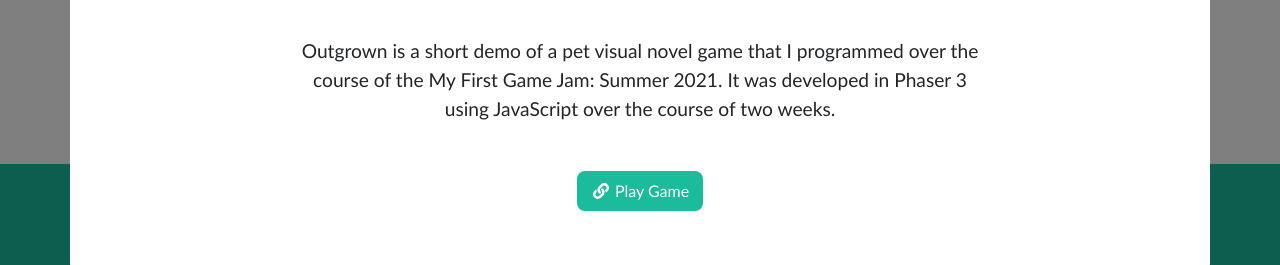
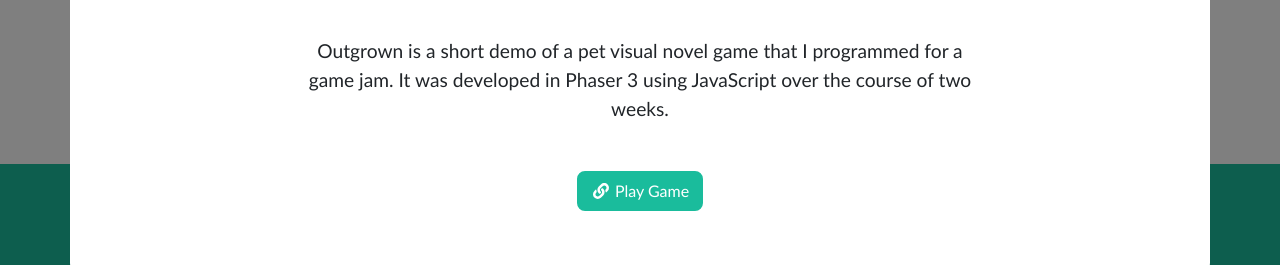
Before and after one commit to CarsonChrist/portfolio, a plain HTML site: page index.html in a window 1280 px wide. Both pictures are taken after a click on the element 260 px from the left and 1166 px from the top of the page. Shown: the part 1301-1566 px from the top of the page. Drawn offline with nearby package versions, Linux system fonts and the light colour scheme; a web font is replaced by a local one.

Commit message:
index update

```diff
--- a/index.html
+++ b/index.html
@@ -107,7 +107,7 @@
                                 </div>
                                 <!-- Portfolio Modal - Image--><img class="img-fluid rounded mb-5" src="assets/img/portfolio/outgrown.gif" alt="Outgrown" />
                                 <!-- Portfolio Modal - Text-->
-                                <p class="mb-5" style="font-size:120%">Outgrown is a short demo of a pet visual novel game that I programmed over the course of the My First Game Jam: Summer 2021. It was developed in Phaser 3 using JavaScript over the course of two weeks.</p>
+                                <p class="mb-5" style="font-size:120%">Outgrown is a short demo of a pet visual novel game that I programmed for a game jam. It was developed in Phaser 3 using JavaScript over the course of two weeks.</p>
                                 <a class="btn btn-primary" href="https://madcar64.itch.io/outgrown" target="_blank" rel="noopener noreferrer"><i class="fas fa-link fa-fw"></i> Play Game</a>
                             </div>
                         </div>
```
